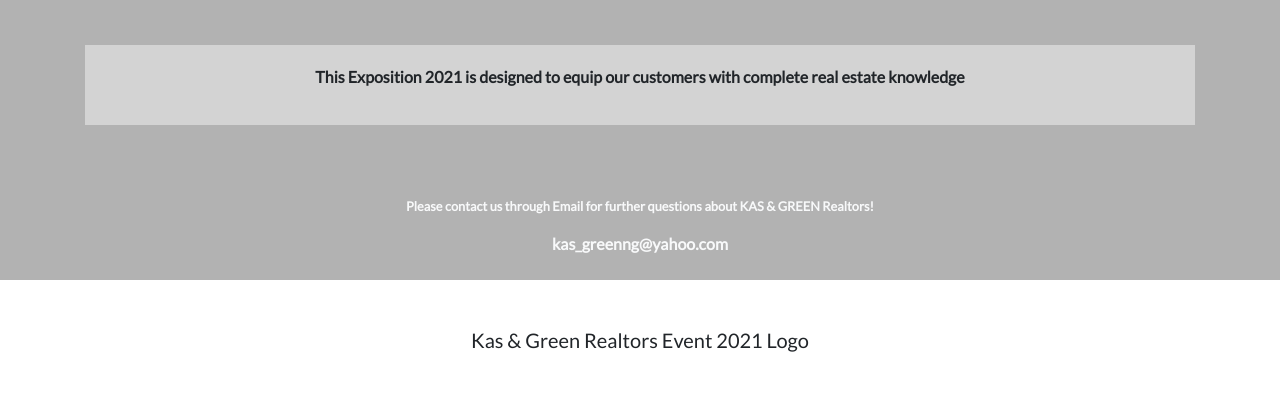
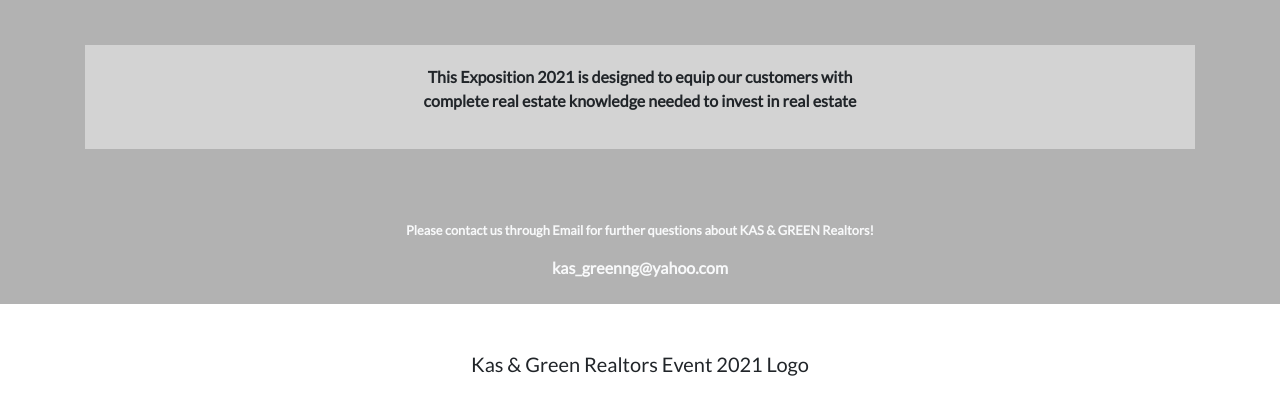
Before and after one commit to fortuneonyeka/capstone-project, a plain HTML site: page about.html in a window 1280 px wide. Shown: the part 286-683 px from the top of the page. Drawn offline with nearby package versions, Linux system fonts and the light colour scheme.

Commit message:
update about.css and about.css with review requests

```diff
--- a/about.css
+++ b/about.css
@@ -91,7 +91,8 @@ header section
   font-family: 'COCOGOOSE', sans-serif;
   align-items: center;
   background-color: #d3d3d3;
-  padding: 20px;
+  padding-top: 20px;
+  padding-bottom: 20px;
   margin-bottom: 20px;
   max-width: 100%;
   text-align: center;
--- a/about.html
+++ b/about.html
@@ -83,7 +83,7 @@
           </div>
           <div>
             <div class="about mt-5">
-              <p class="font-weight-bolder"> This Exposition 2021 is designed to equip our customers with complete real estate  knowledge</p>
+              <p class="font-weight-bolder"> This Exposition 2021 is designed to equip our customers with <br> complete real estate  knowledge needed to invest in real estate</p>
             </div>
             <div class="contact mt-5 mb-5 p-4">
               <p class="small text-light font-weight-bolder">Please contact us through Email for further questions about KAS & GREEN Realtors!</p>
```
